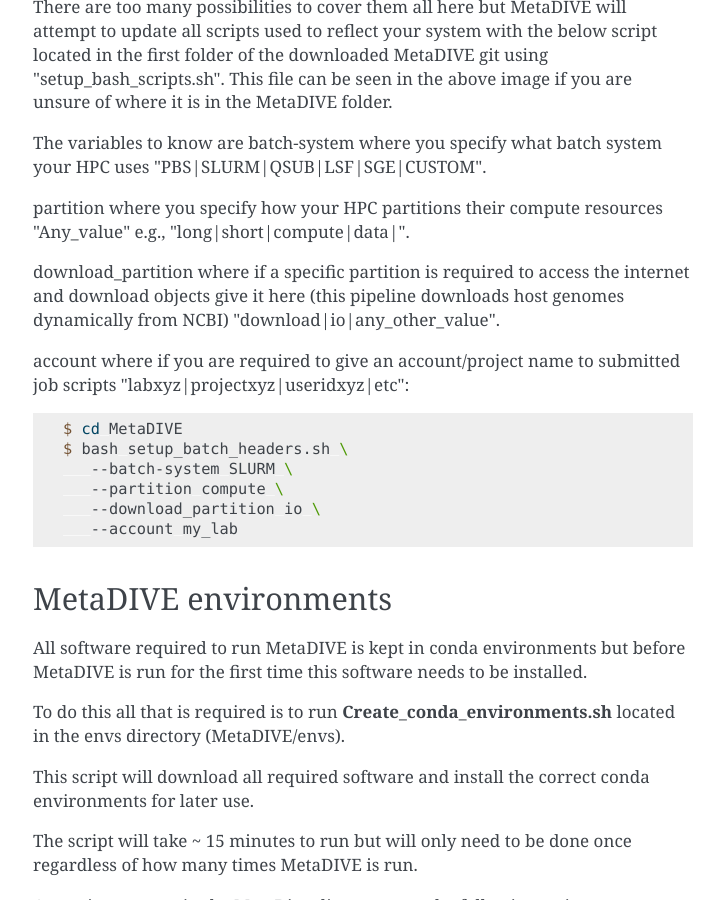
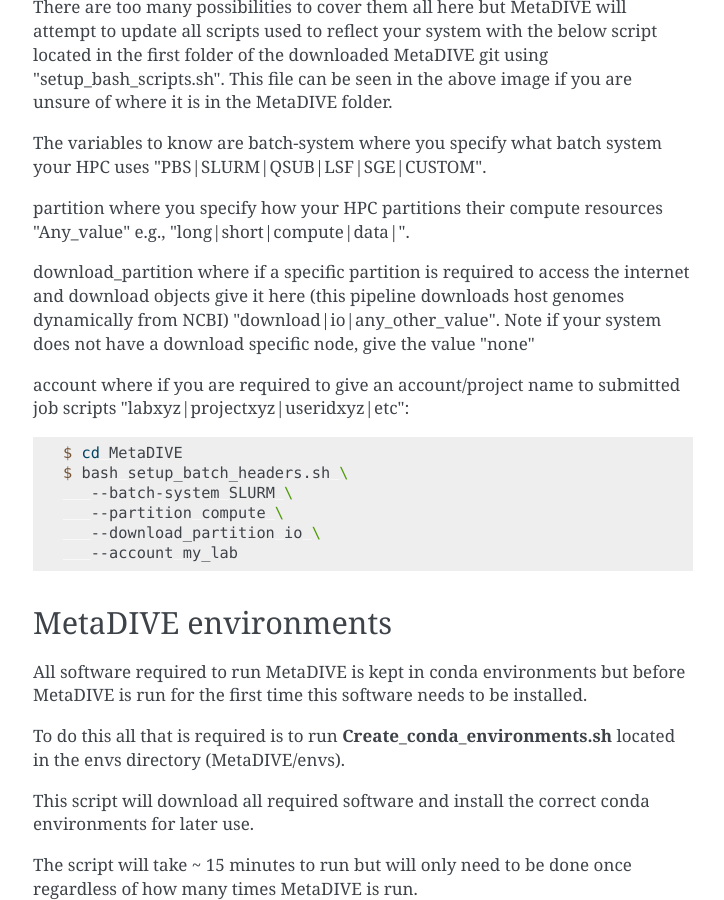
Before and after one commit to James-ODwyer/MetaDIVE_documentation, a Sphinx documentation site: the page built from doc/Installation_guide.rst, in a window 1280 px wide and 900 px high, scrolled down 2259 px. Shown: the whole window, without its empty margins (387-1111 px from the left). Built offline with Sphinx 7.4.7, drawn with Linux system fonts in a browser that asks for light colours.

Commit message:
Update Installation_guide.rst
Adding additional detail for download node specification

```diff
--- a/doc/Installation_guide.rst
+++ b/doc/Installation_guide.rst
@@ -120,7 +120,7 @@
 
 partition where you specify how your HPC partitions their compute resources "Any_value" e.g., "long|short|compute|data|".
 
-download_partition where if a specific partition is required to access the internet and download objects give it here (this pipeline downloads host genomes dynamically from NCBI) "download|io|any_other_value".
+download_partition where if a specific partition is required to access the internet and download objects give it here (this pipeline downloads host genomes dynamically from NCBI) "download|io|any_other_value". Note if your system does not have a download specific node, give the value "none"
 
 account where if you are required to give an account/project name to submitted job scripts "labxyz|projectxyz|useridxyz|etc":
 
```
